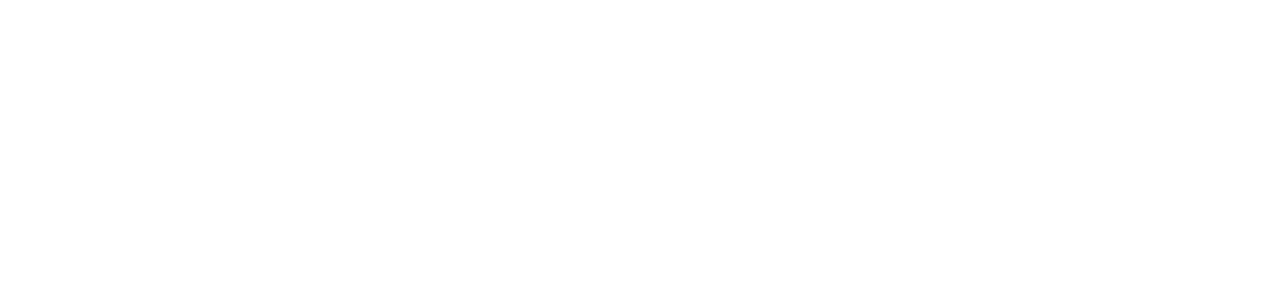
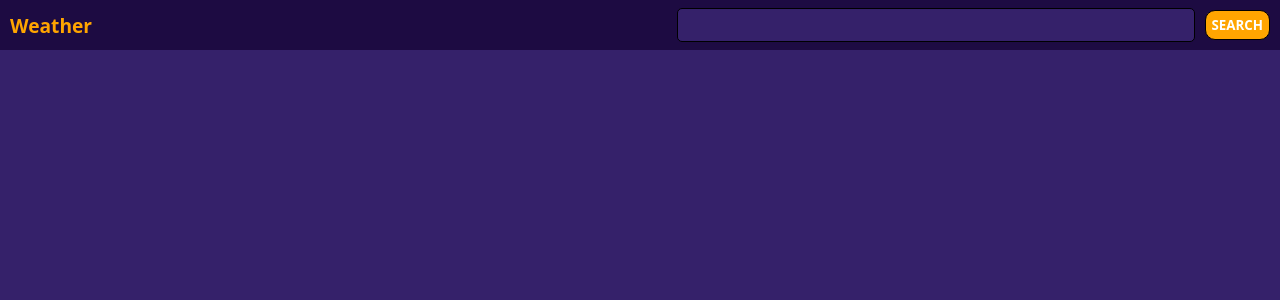
Before and after one commit to maziogra/weather-app, a React (Vite) app: page / in a window 1280 px wide. Shown: the top 300 px of the page. Built offline with nearby package versions, Linux system fonts and the light colour scheme.

Commit message:
Create navbar and search

```diff
--- a/src/App.tsx
+++ b/src/App.tsx
@@ -1,5 +1,46 @@
+import { createContext, useState } from "react";
+import Nav from "./components/Nav";
+import Search from "./components/Search";
+import "./app.css";
+
+type City = {
+  admin1: string;
+  admin1_id: number;
+  admin2: string;
+  admin2_id: number;
+  admin3: string;
+  admin3_id: number;
+  country: string;
+  country_code: string;
+  country_id: number;
+  elevation: number;
+  feature_code: string;
+  id: number;
+  latitude: number;
+  longitude: number;
+  name: string;
+  population: number;
+  timezone: string;
+};
+
+export const SearchContext = createContext<{
+  searchResult: City[];
+  setSearchResult: React.Dispatch<React.SetStateAction<City[]>>;
+}>({
+  searchResult: [],
+  setSearchResult: () => {},
+});
+
 function App() {
-  return <></>;
+  const [searchResult, setSearchResult] = useState<City[]>([]);
+  return (
+    <>
+      <SearchContext.Provider value={{ searchResult, setSearchResult }}>
+        <Nav />
+        <Search />
+      </SearchContext.Provider>
+    </>
+  );
 }
 
 export default App;
--- /dev/null
+++ b/src/app.css
@@ -0,0 +1,80 @@
+body {
+    background-color: #35216a;
+}
+
+.container {
+    display: flex;
+    margin-top: 50px;
+    flex-direction: column;
+    align-items: center;
+    justify-content: center;
+}
+
+.searchElement {
+    width: 80%;
+    height: 20px;
+    margin-top: 5px;
+    padding: 10px;
+    background-color: #1d0b42;
+    border: black .1px solid;
+    border-radius: 10px;
+    display: flex;
+    align-items: center;
+    font-size: 20px;
+    color: orange;
+    cursor: pointer;
+}
+
+@import url('https://fonts.googleapis.com/css2?family=Noto+Sans:ital,wght@0,100..900;1,100..900&display=swap');
+
+* {
+    margin: 0;
+    font-family: "Noto Sans", sans-serif;
+}
+
+nav {
+    background-color: #1d0b42;
+    display: flex;
+    flex-direction: row;
+    width: 100%;
+    align-items: center;
+    justify-content: space-between;
+    height: 50px;
+}
+
+nav>span {
+    margin: 10px;
+    color: orange;
+    font-weight: 800;
+    font-size: 1.2rem;
+}
+
+nav>div {
+    margin: 10px;
+}
+
+nav>div>input {
+    height: 30px;
+    border: .5px black solid;
+    border-radius: 5px;
+    margin-right: 10px;
+    background-color: #35216a;
+    width: 40vw;
+    color: white;
+    font-weight: 800;
+}
+
+nav>div>input:focus {
+    outline: none;
+    caret-color: white;
+}
+
+nav>div>button {
+    border: 1px black solid;
+    border-radius: 10px;
+    height: 30px;
+    background-color: orange;
+    cursor: pointer;
+    color: white;
+    font-weight: 600;
+}
--- /dev/null
+++ b/src/components/Nav.tsx
@@ -0,0 +1,34 @@
+import { useContext, useState } from "react";
+import { SearchContext } from "../App";
+
+function Nav() {
+  const [city, setCity] = useState("");
+  const { setSearchResult } = useContext(SearchContext);
+
+  function handleCity(e: React.ChangeEvent<HTMLInputElement>) {
+    setCity(e.target.value);
+  }
+
+  async function searchCity() {
+    const response = await fetch(
+      `https://geocoding-api.open-meteo.com/v1/search?name=${city}&count=10&language=en&format=json`
+    );
+    setCity("");
+    const data = await response.json();
+    setSearchResult(data.results);
+  }
+
+  return (
+    <>
+      <nav>
+        <span>Weather</span>
+        <div>
+          <input type="text" value={city} onChange={handleCity} />
+          <button onClick={searchCity}>SEARCH</button>
+        </div>
+      </nav>
+    </>
+  );
+}
+
+export default Nav;
--- /dev/null
+++ b/src/components/Search.tsx
@@ -0,0 +1,21 @@
+import { useContext } from "react";
+import { SearchContext } from "../App";
+
+function Search() {
+  const { searchResult } = useContext(SearchContext);
+  return (
+    <>
+      <div className="container">
+        {searchResult.map((c) => {
+          return (
+            <div key={c.id} className="searchElement">
+              {c.name} - {c.country} - {c.timezone}
+            </div>
+          );
+        })}
+      </div>
+    </>
+  );
+}
+
+export default Search;
```
